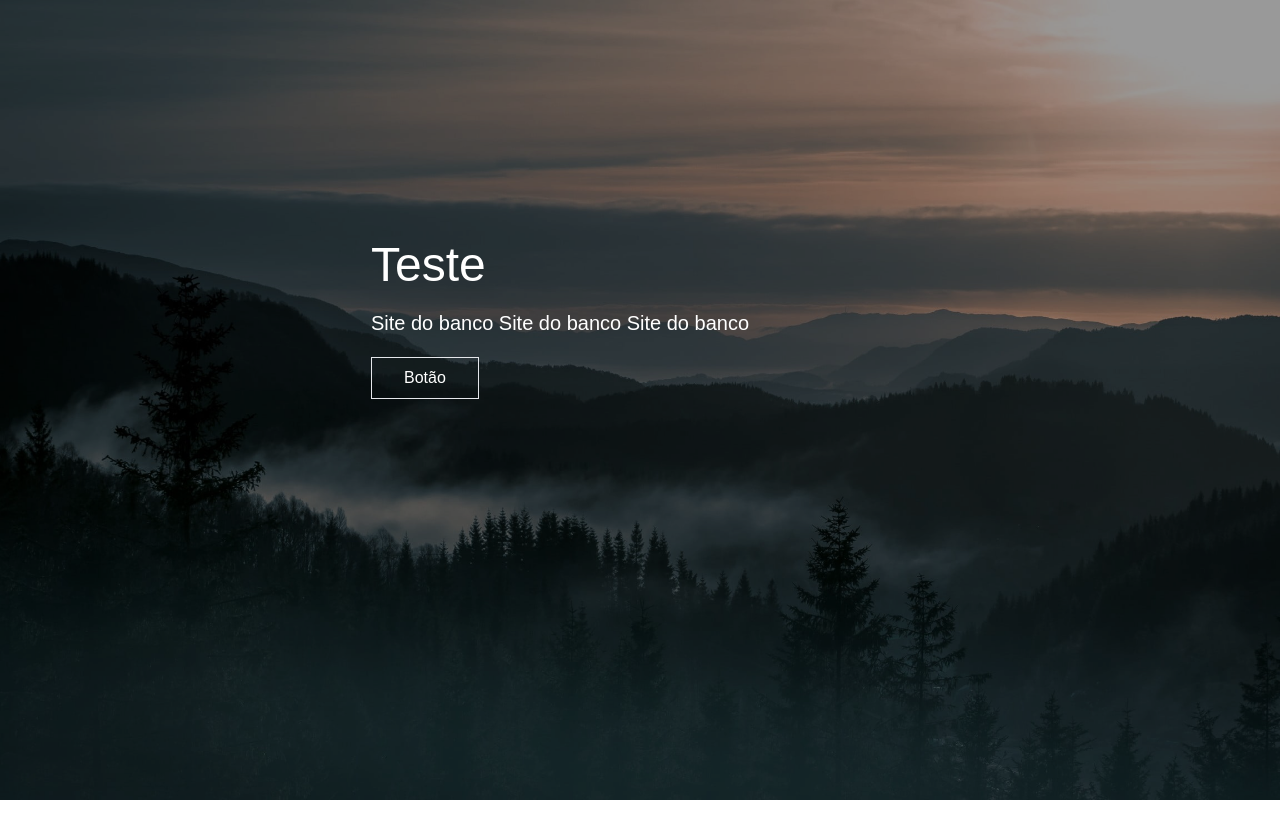
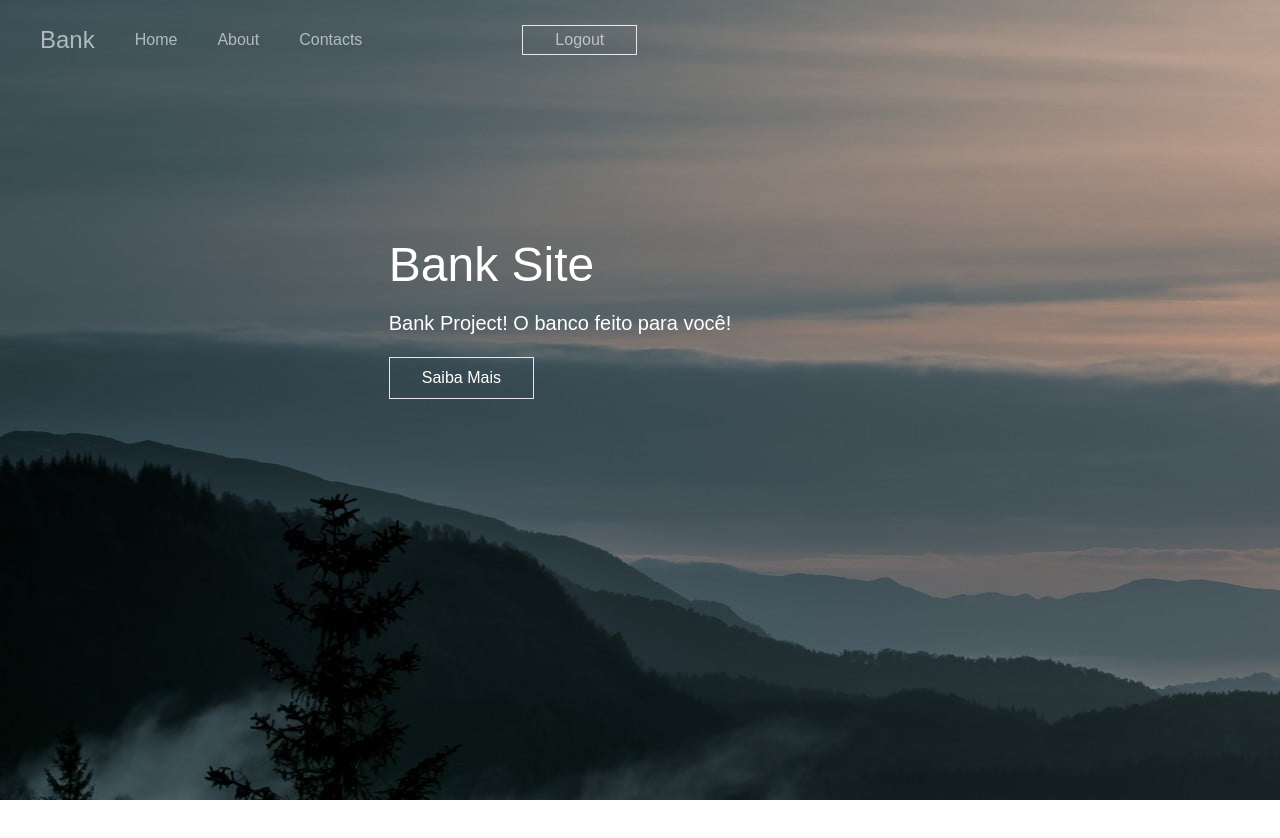
Before and after one commit to icarodr/bank-site, a Next.js app in the folder front/: page / in a window 1280 px wide. Shown: the top 838 px of the page. Built offline with nearby package versions, Linux system fonts and the light colour scheme.

Commit message:
add navBar

```diff
--- /dev/null
+++ b/front/components/Cards.jsx
@@ -0,0 +1,5 @@
+const Cards = () => {
+    return(
+        {/*Criar componente cartão*/}
+    )
+}
--- a/front/components/Center.jsx
+++ b/front/components/Center.jsx
@@ -3,11 +3,11 @@ import React from "react";
 const Center = ({titulo, mensagem}) => {
     return(
         <div className="flex items-center justify-center h-screen mb-12 bg-fixed bg-cover custom-img">
-            <div className="absolute top-0 left-0 right-0 bottom-0 bg-black/40 z-[2]"/>
+            <div className="absolute top-0 left-0 right-0 bottom-0 z-[2] custom-img z-2"/>
             <div className="p-5 text-white z-[2] ml-[-10rem] mt-[-10rem]">
                 <h2 className="text-5xl">{titulo}</h2>
                 <p className="py-5 text-xl">{mensagem}</p>
-                <button className="px-8 py-2 border">Botão</button>
+                <button className="px-8 py-2 border hover:bg-gray-600/30">Saiba Mais</button>
             </div>
         </div>
     );
--- /dev/null
+++ b/front/components/Login.jsx
@@ -0,0 +1,5 @@
+const Login = () => {
+    return(
+        {/* Fazer a Página de Login */}
+    )
+}
--- a/front/components/NavBar.jsx
+++ b/front/components/NavBar.jsx
@@ -1,17 +1,19 @@
-import React from "react";
-
+import React, { Component } from "react";
+import Link from "next/link";
+import { AiOutlineMenu, AiOutlineClose } from "react-icons/ai";
 
 const NavBar = () => {
     return(
-        <div>
-            <div>
+        <div className="absolute top-0 bg-transparent z-10">
+            <div className="text-whitesmoke">
+                <ul className="text-white/60 flex items-center ml-10 h-20">
                 <Link href="/">
-                  <h1>Logo</h1>
+                  <h1 className="text-white/60 text-2xl">Bank</h1>
                 </Link>
-                <ul>
-                    <li><Link href="#"></Link>Home</li>
-                    <li><Link href="/about"></Link>About</li>
-                    <li><Link href="/contact"></Link>Contacts</li>
+                    <li className="ml-10"><Link href="/"><a className="hover:text-black/40">Home</a></Link></li>
+                    <li className="ml-10"><Link href="/"><a className="hover:text-black/40">About</a></Link></li>
+                    <li className="ml-10"><Link href="/"><a className="hover:text-black/40">Contacts</a></Link></li>
+                    <button className="px-8 py-0.5 border hover:bg-gray-600/30 ml-40">Logout</button>
                 </ul>
             </div>
         </div>
--- a/front/package.json
+++ b/front/package.json
@@ -11,7 +11,8 @@
   "dependencies": {
     "next": "12.3.1",
     "react": "18.2.0",
-    "react-dom": "18.2.0"
+    "react-dom": "18.2.0",
+    "react-icons": "^4.4.0"
   },
   "devDependencies": {
     "autoprefixer": "^10.4.12",
--- a/front/pages/index.js
+++ b/front/pages/index.js
@@ -1,6 +1,7 @@
 import Head from 'next/head';
 import Image from 'next/image';
 import Center from '../components/Center';
+import NavBar from '../components/NavBar';
 
 export default function Home() {
   return (
@@ -10,7 +11,8 @@ export default function Home() {
         <meta name="description" content="Generated by create next app" />
         <link rel="icon" href="/favicon.ico" />
       </Head>
-      <Center titulo='Teste' mensagem='Site do banco Site do banco Site do banco' />
+      <NavBar/>
+      <Center titulo='Bank Site' mensagem='Bank Project! O banco feito para você!' />
     </div>
   );
 }
--- a/front/styles/globals.css
+++ b/front/styles/globals.css
@@ -9,4 +9,5 @@ html{
 
 .custom-img{
   background-image: url('../assets/forest.jpg');
+
 }
```
Also changed, not shown: front/components/Content.jsx (added, +7 -0 lines), 2 other files (tests, documents, lock files or other folders).
